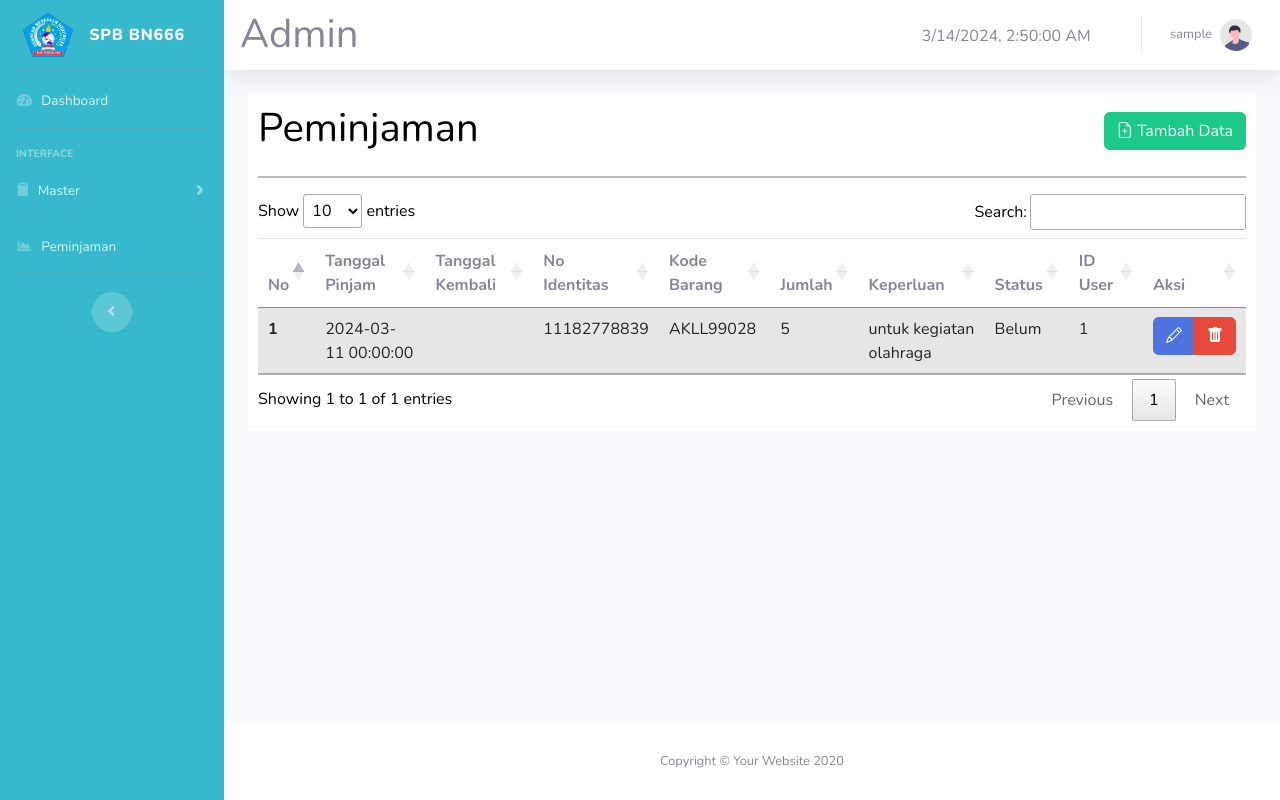
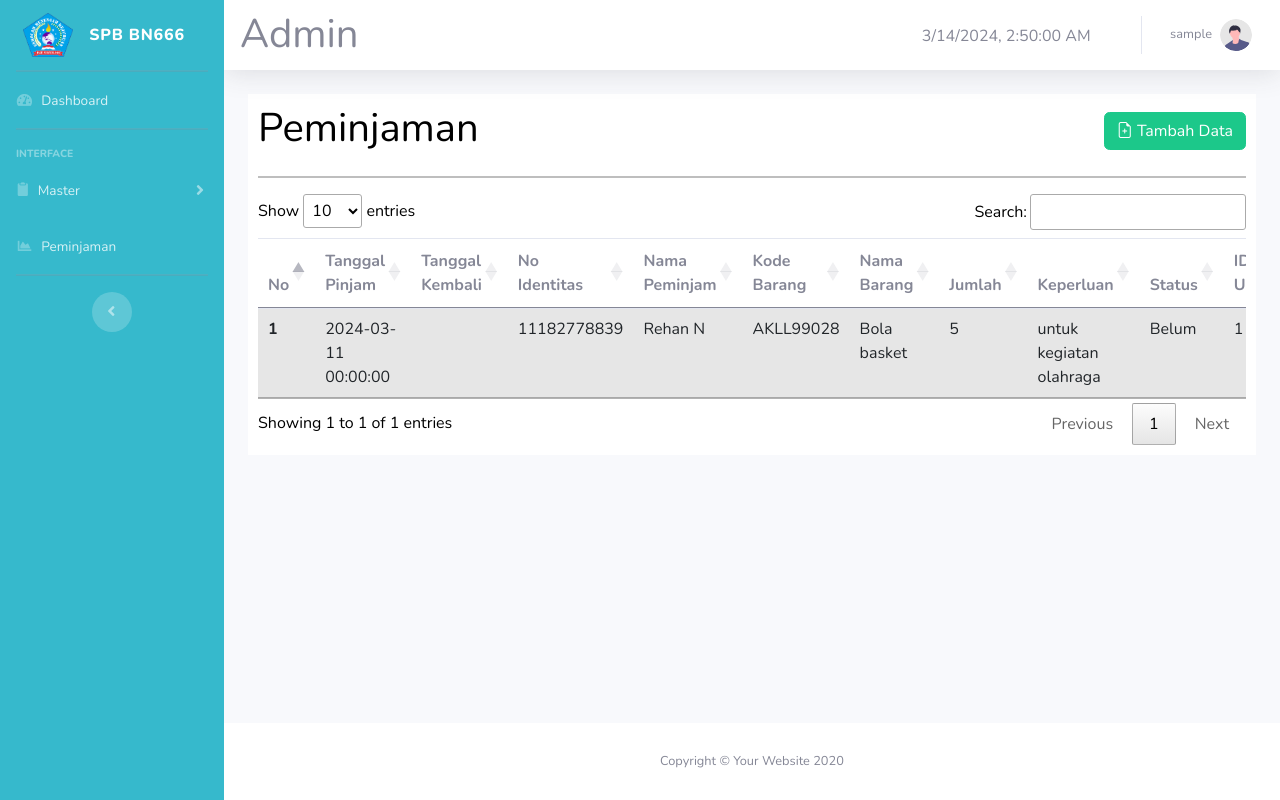
Before and after one commit to mfajaradam/Projek_SPB_STS, a PHP site: page /admin/peminjaman/data_peminjaman.php in a window 1280 px wide. Run offline with PHP 8.4, Linux system fonts and the light colour scheme; the visitor is signed in with stand-in values (Sample User, id 1); data comes from the database, SQL or seed files in the repository; some libraries are stand-ins or nearby versions.

Commit message:
menambahkan tampilan nama barang dan nama user

```diff
--- a/admin/peminjaman/data_peminjaman.php
+++ b/admin/peminjaman/data_peminjaman.php
@@ -3,11 +3,10 @@ include_once("../../controllers/database.php");
 
 $query = tampil_peminjaman(
     // "SELECT * FROM peminjaman"
-    "SELECT peminjaman.id, peminjaman.tgl_pinjam, peminjaman.tgl_kembali, peminjaman.no_identitas,
-    peminjaman.kode_barang, peminjaman.jumlah, peminjaman.keperluan, peminjaman.status,peminjaman.id_login
-FROM peminjaman
-INNER JOIN barang ON peminjaman.kode_barang = barang.kode_barang
-INNER JOIN user ON peminjaman.id_login = user.id
+    "SELECT peminjaman.id, peminjaman.tgl_pinjam, peminjaman.tgl_kembali, peminjaman.no_identitas, user.nama, peminjaman.kode_barang, barang.nama_brg,peminjaman.jumlah, peminjaman.keperluan, peminjaman.status,peminjaman.id_login
+    FROM peminjaman
+    INNER JOIN barang ON peminjaman.kode_barang = barang.kode_barang
+    INNER JOIN user ON peminjaman.no_identitas = user.no_identitas;
 "
 );
 
@@ -215,7 +214,9 @@ INNER JOIN user ON peminjaman.id_login = user.id
                                             <th scope="col">Tanggal Pinjam</th>
                                             <th scope="col">Tanggal Kembali</th>
                                             <th scope="col">No Identitas</th>
+                                            <th scope="col">Nama Peminjam</th>
                                             <th scope="col">Kode Barang</th>
+                                            <th scope="col">Nama Barang</th>
                                             <th scope="col">Jumlah</th>
                                             <th scope="col">Keperluan</th>
                                             <th scope="col">Status</th>
@@ -231,7 +232,9 @@ INNER JOIN user ON peminjaman.id_login = user.id
                                                 <td><?= $data['tgl_pinjam'] ?></td>
                                                 <td><?= $data['tgl_kembali'] ?></td>
                                                 <td><?= $data['no_identitas'] ?></td>
+                                                <td><?= $data['nama'] ?></td>
                                                 <td><?= $data['kode_barang'] ?></td>
+                                                <td><?= $data['nama_brg'] ?></td>
                                                 <td><?= $data['jumlah'] ?></td>
                                                 <td><?= $data['keperluan'] ?></td>
                                                 <td><?= $data['status'] ?></td>
```
